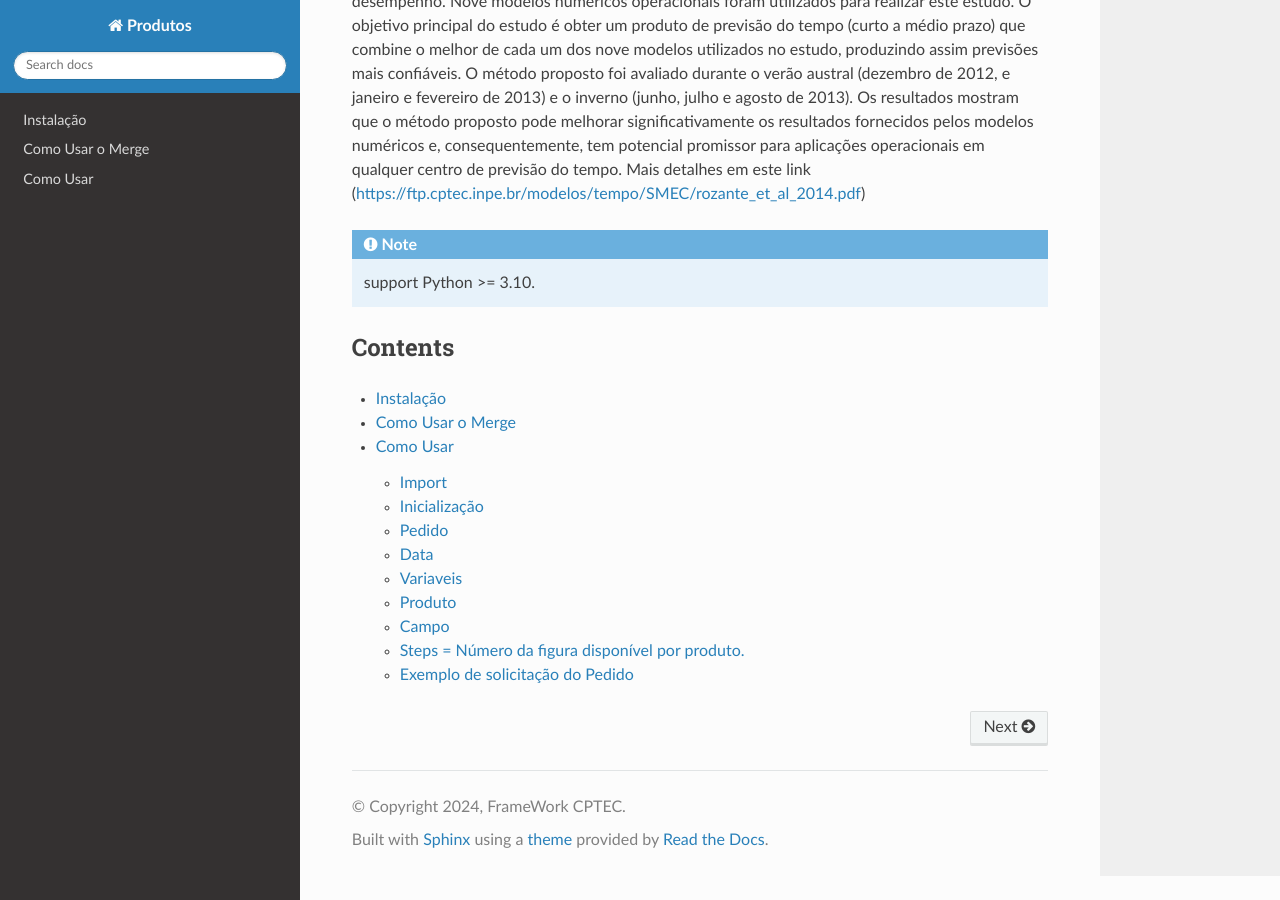
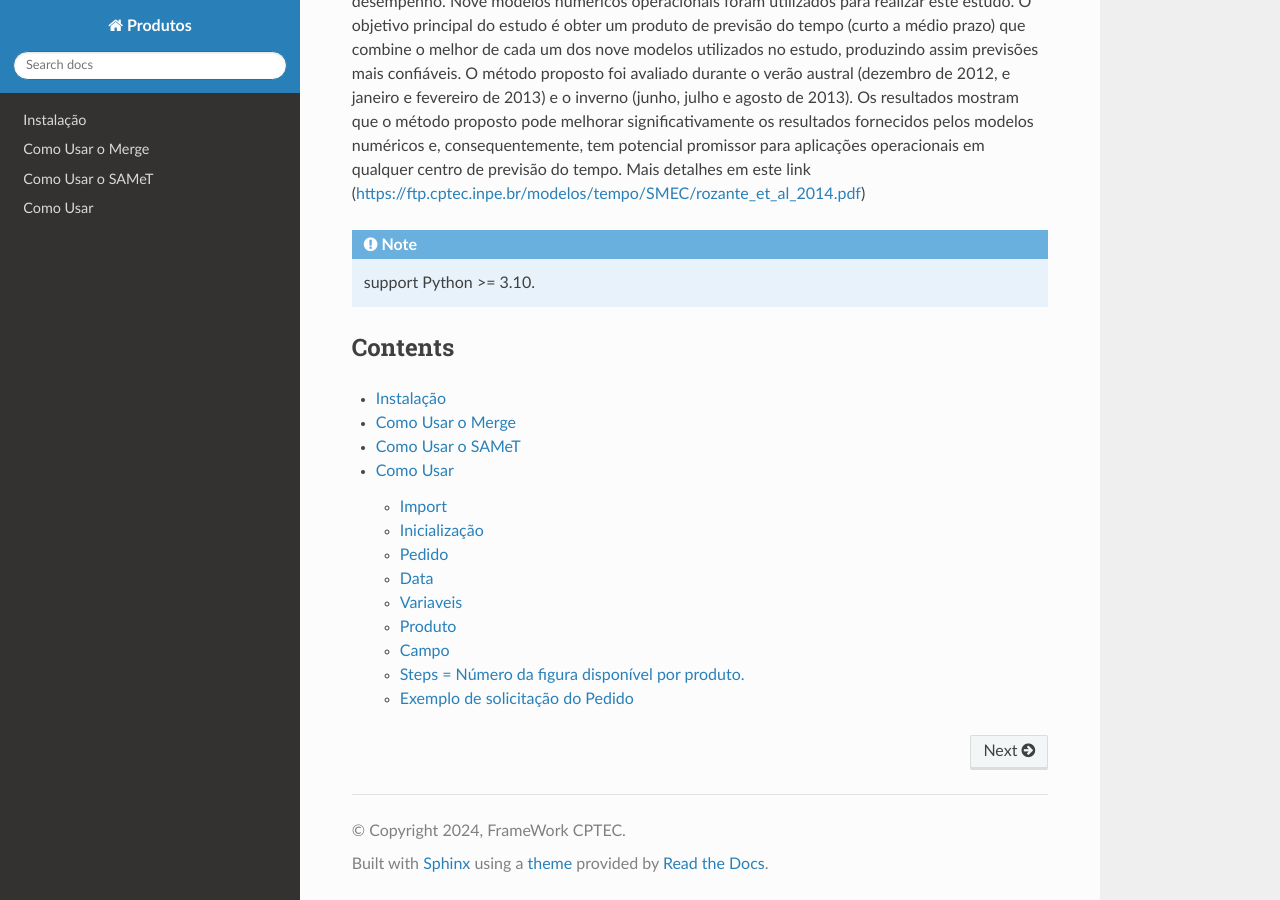
Before and after one commit to framework-CPTEC/Product-user, a Sphinx documentation site: the page built from docs/source/index.rst, in a window 1280 px wide and 900 px high, scrolled down 674 px. Built offline with Sphinx 7.4.7 and the Read the Docs theme 3.1.0, drawn with Linux system fonts in a browser that asks for light colours.

Commit message:
Update usageSAMeT.rst

```diff
--- a/docs/source/usageSAMeT.rst
+++ b/docs/source/usageSAMeT.rst
@@ -1,3 +1,7 @@
+Como Usar o SAMeT
+=================
+
+
 .. code:: ipython3
 
     !pip install matplotlib
```
